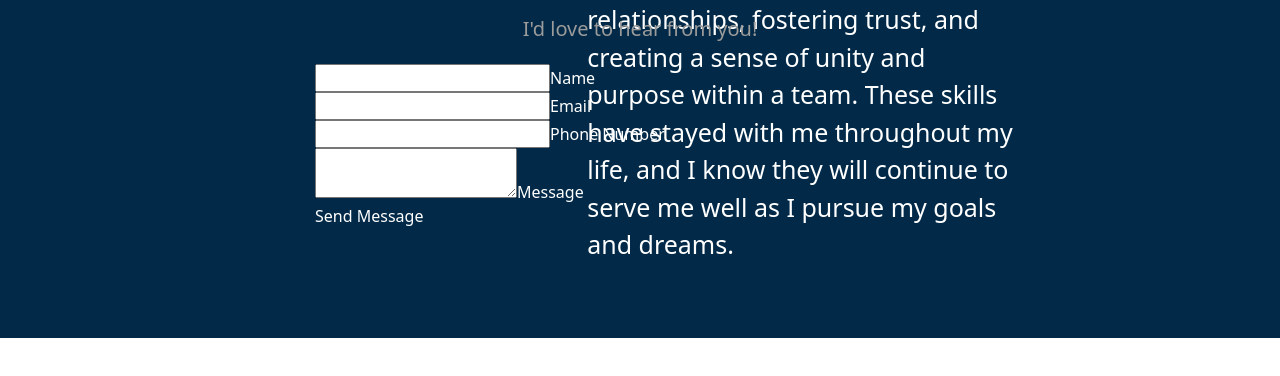
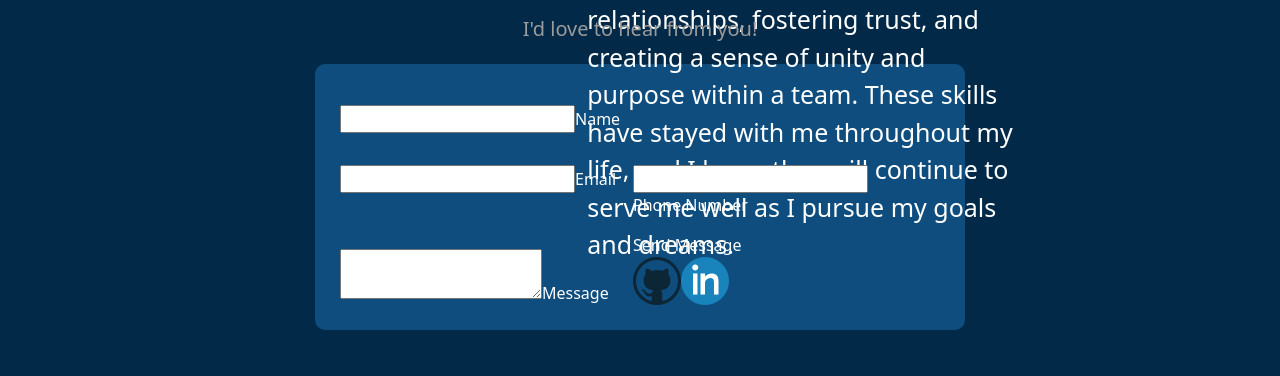
Before and after one commit to ericcnguyen04/Post-Portfolio, a React (Create React App) app: page / in a window 1280 px wide. Shown: the part 4092-4468 px from the top of the page. Before the commit the page ends 4430 px from the top, so only its background shows below. Built offline with nearby package versions, Linux system fonts and the light colour scheme.

Commit message:
formatting

```diff
--- a/src/App.css
+++ b/src/App.css
@@ -312,10 +312,34 @@ body {
 }
 
 .input-container {
+  padding: 25px;
+  border-radius: 10px;
   width: 650px;
   max-width: 100%;
   margin: 20px auto 25px auto;
   /* border: solid red 2px; */
+  background-color: #0e4d7d;
+}
+
+input:focus ~ label, textarea:focus ~ label, input:valid ~ label, textarea:valid ~ label {
+  font-size: 0.75em;
+  color: #999;
+  top: -5px;
+  -webkit-transition: all 0.225s ease;
+  transition: all 0.225s ease;
+}
+
+.styled-input {
+  float: left;
+  width: 293px;
+  margin: 1rem 0;
+  position: relative;
+  border-radius: 4px;
+}
+
+.styled-input.wide {
+  width: 650px;
+  max-width: 100%;
 }
 /* ======= */
 
--- a/src/components/pages/Contact.jsx
+++ b/src/components/pages/Contact.jsx
@@ -14,25 +14,25 @@ export default function Contact() {
 
                 <div className='input-container'>
                     <div>
-                        <div>
+                        <div className="styled-input wide">
                             <input type="text" required />
                             <label>Name</label>
                         </div>
                     </div>
                     <div>
-                        <div>
+                        <div className="styled-input">
                             <input type="text" required />
                             <label>Email</label>
                         </div>
                     </div>
                     <div>
-                        <div>
+                        <div className="styled-input">
                             <input type="text" required />
                             <label>Phone Number</label>
                         </div>
                     </div>
                     <div>
-                        <div>
+                        <div className="styled-input">
                             <textarea required></textarea>
                             <label>Message</label>
                         </div>
@@ -40,6 +40,8 @@ export default function Contact() {
                     <div>
                         <div>Send Message</div>
                     </div>
+                <a href="https://github.com/ericcnguyen04" target="_blank"><img src="/content/github.png"></img></a>
+                <a href="https://www.linkedin.com/in/eric-nguyen-3970b0229/" target="_blank"><img src="/content/linkedin.png"></img></a>
                 </div>
             </div>
         </div>
```
